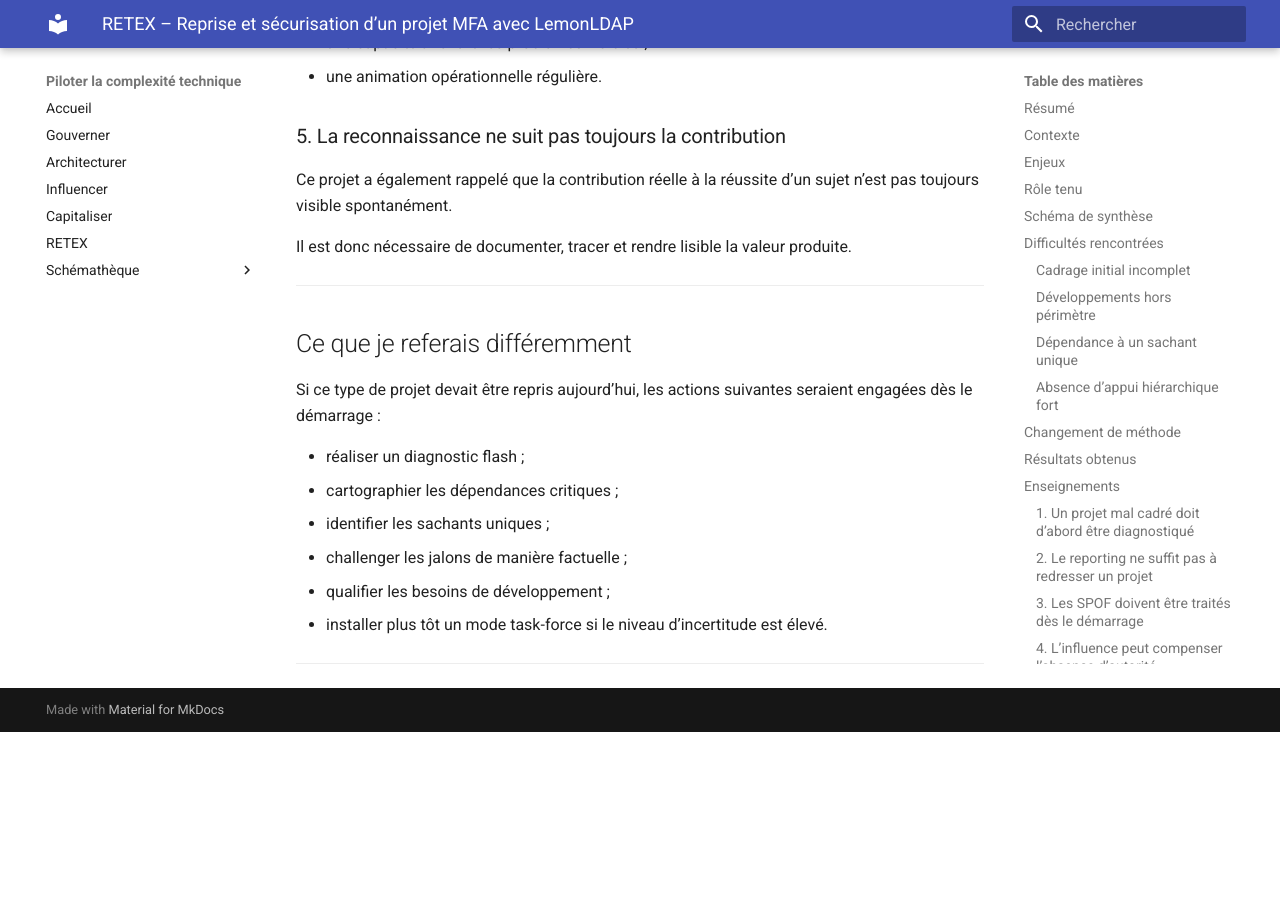
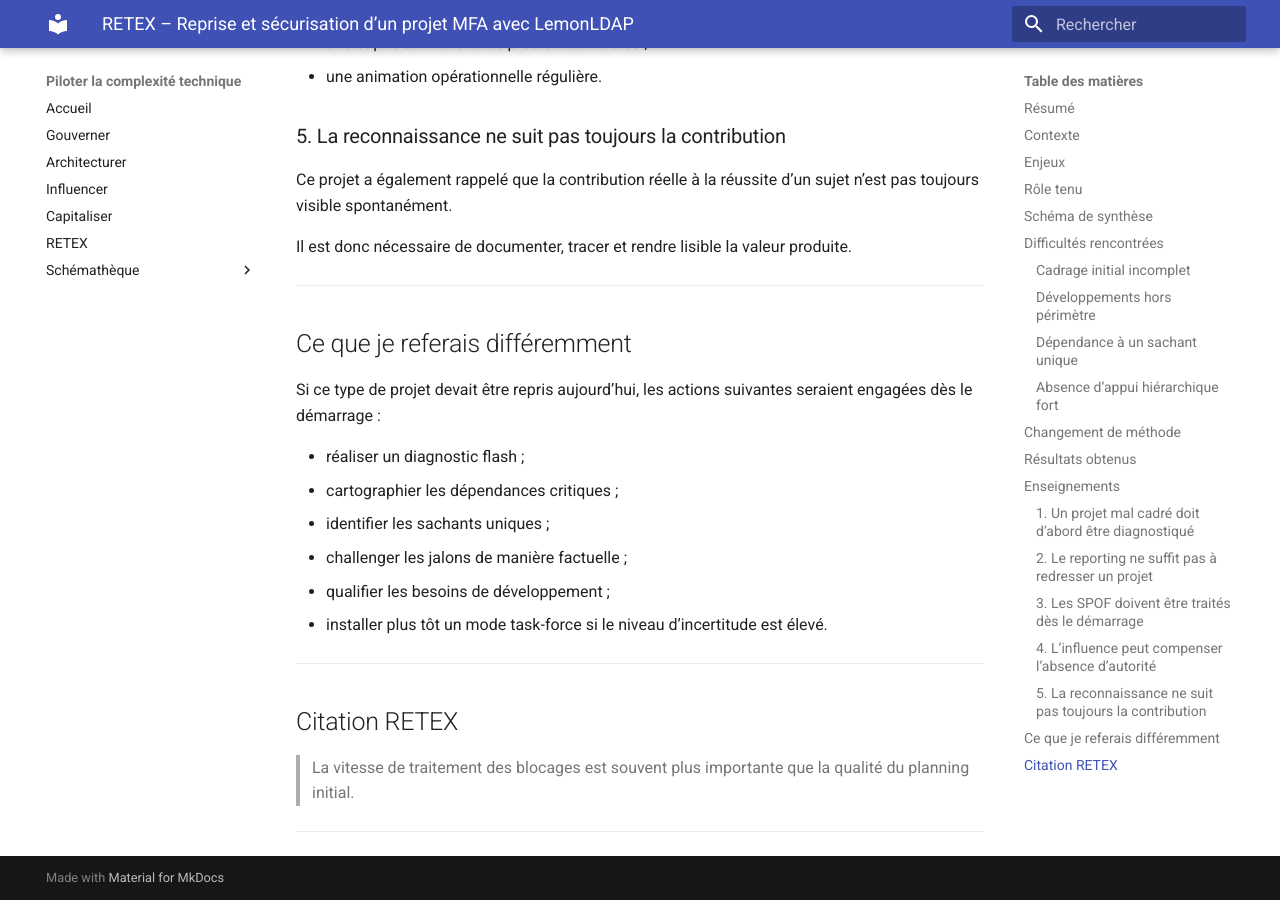
Before and after one commit to Francois-Gay-33/portail-public, an MkDocs documentation site: the page built from docs/retex/securite/iam/mfa-lemonldap/index.md, in a window 1280 px wide and 900 px high, scrolled down 4488 px. Built offline with MkDocs 1.6.1 and Material for MkDocs 9.7.7, drawn with Linux system fonts in a browser that asks for light colours; before the commit the page ends 5220 px from its top, so only the background shows below that.

Commit message:
Update index.md

```diff
--- a/docs/retex/securite/iam/mfa-lemonldap/index.md
+++ b/docs/retex/securite/iam/mfa-lemonldap/index.md
@@ -177,3 +177,10 @@ Si ce type de projet devait être repris aujourd’hui, les actions suivantes se
 - installer plus tôt un mode task-force si le niveau d’incertitude est élevé.
 
 ---
+
+## Citation RETEX
+
+> La vitesse de traitement des blocages est souvent plus importante que la qualité du planning initial.
+
+
+---
```
